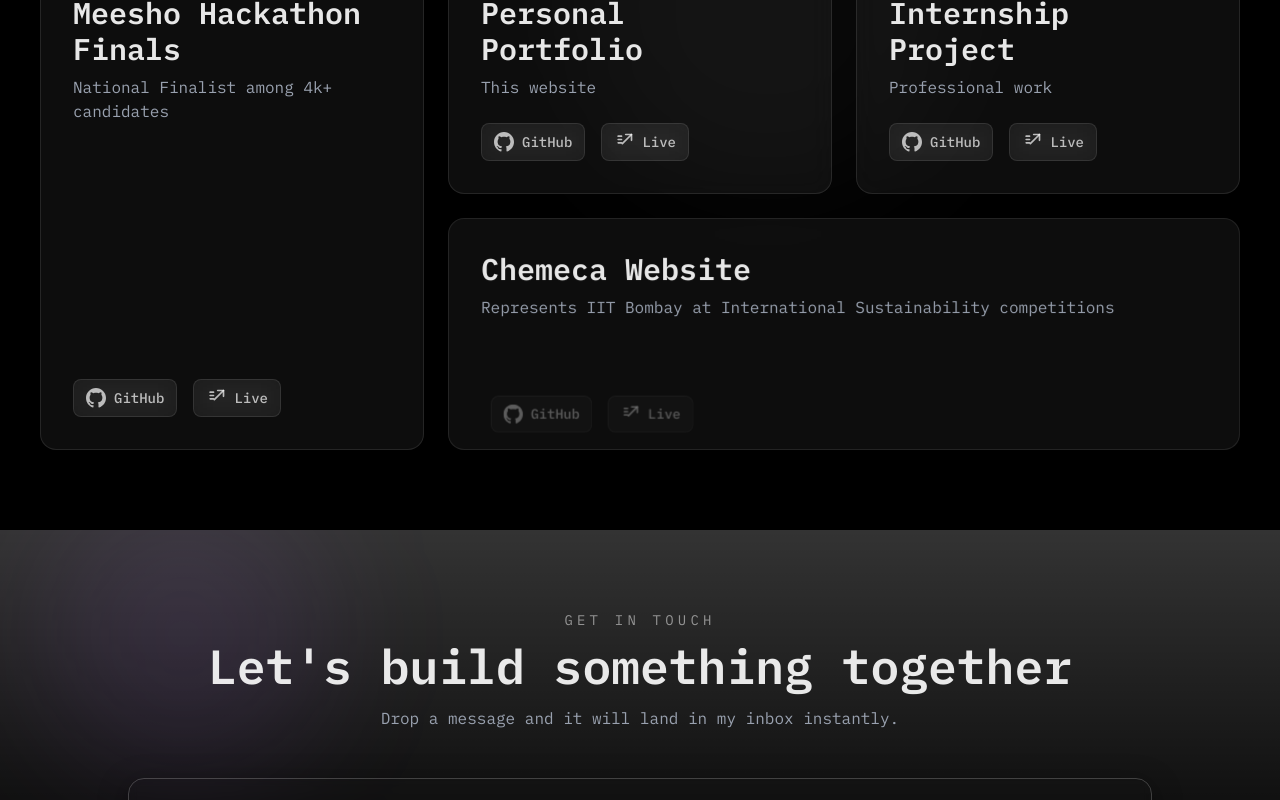
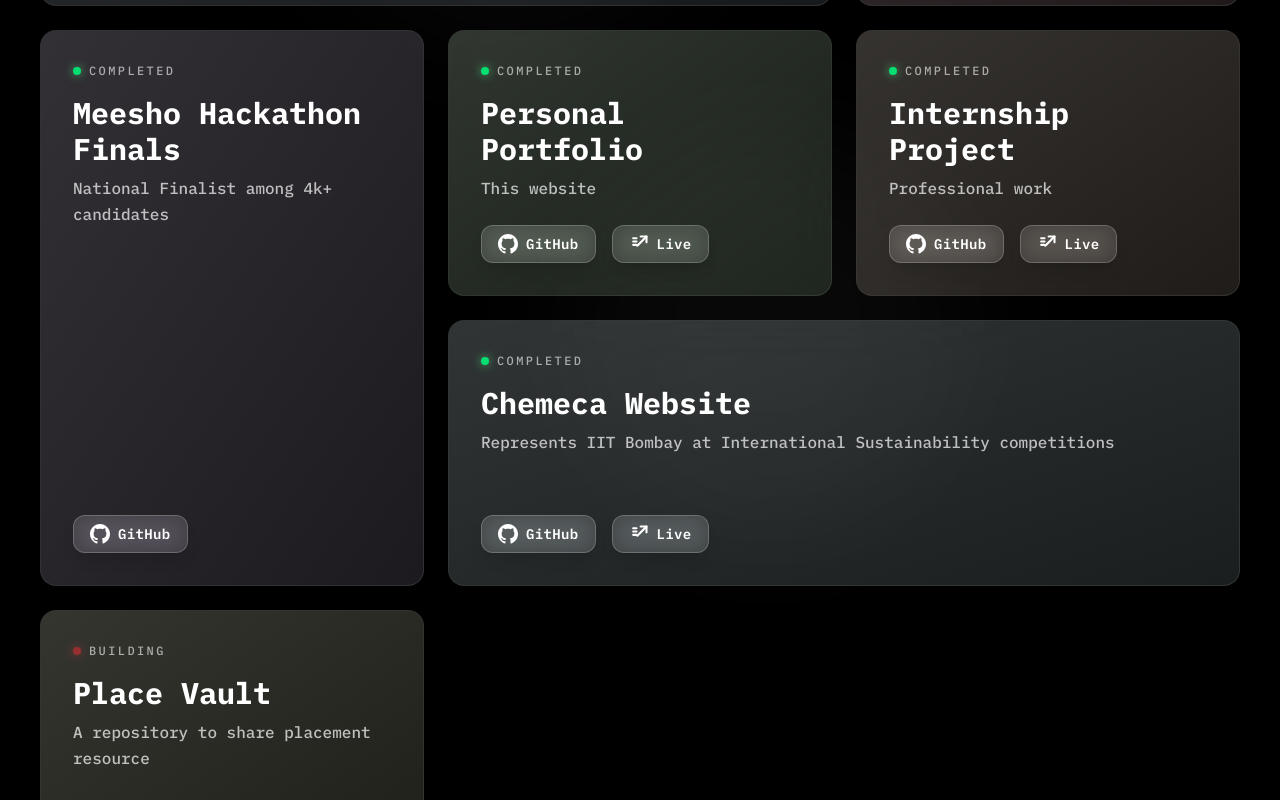
Before and after one commit to JainamDosi/Jainam_Dosi, a React (Vite) app in the folder frontend/: page / in a window 1280 px wide. Shown: the part 4740-5540 px from the top of the page. Built offline with nearby package versions, Linux system fonts and the light colour scheme; no server answers.

Commit message:
Project cards update

```diff
--- a/frontend/src/components/projects/Projects.jsx
+++ b/frontend/src/components/projects/Projects.jsx
@@ -14,8 +14,9 @@
       title: "Agent Code",
       description: "AI powered IDE built using LangGraph and gemini APIs",
       size: "large", // 2x2
-      github: "https://github.com/JainamDosi/AgentCode?tab=readme-ov-file",   // TODO: add your GitHub link
-      live: "https://drive.google.com/drive/folders/1bqPaS2Cie13lI22dzSma5gW-o7jmXS8H",     // TODO: add your live demo link
+      github: "https://github.com/JainamDosi/AgentCode?tab=readme-ov-file",
+      live: "https://drive.google.com/drive/folders/1bqPaS2Cie13lI22dzSma5gW-o7jmXS8H",
+      status: "Completed",
     },
     {
       id: 2,
@@ -23,8 +24,8 @@
       description:
         "Retrieval Augmented Generation chatbot with memory and context",
       size: "medium", // 1x2
-      github: "#",
-      live: "#",
+      github: "https://github.com/JainamDosi/QnA-Chatbot",
+      status: "Completed",
     },
     {
       id: 3,
@@ -32,7 +33,7 @@
       description: "National Finalist among 4k+ candidates",
       size: "medium", // 1x2
       github: "https://github.com/JainamDosi/MeeshoDICE_Finals_Prototype",
-
+      status: "Completed",
     },
     {
       id: 4,
@@ -41,6 +42,7 @@
       size: "small", // 1x1
       github: "https://github.com/JainamDosi/Jainam_Dosi",
       live: "https://jainam-dosi.vercel.app/",
+      status: "Completed",
     },
     {
       id: 5,
@@ -49,6 +51,7 @@
       size: "small", // 1x1
       github: "https://github.com/JainamDosi/ITZTHERE",
       live: "https://www.itzthere.com/windo",
+      status: "Completed",
     },
     {
       id: 6,
@@ -58,7 +61,26 @@
       size: "wide", // 2x1
       github: "https://github.com/JainamDosi/CHEMECA_IITB",
       live: "https://chemecaiitb.github.io/ChemEca/",
+      status: "Completed",
     },
+    {
+      id: 7,
+      title: "Place Vault",
+      description: "A repository to share placement resource",
+      size: "small", // 1x1
+      github: "https://github.com/JainamDosi/PlaceVault",
+      status: "Building",
+    },
+  ];
+
+  const pastelColors = [
+    "rgba(186, 215, 233, 0.12)", // Soft Blue
+    "rgba(255, 204, 213, 0.12)", // Soft Pink
+    "rgba(225, 204, 255, 0.12)", // Soft Purple
+    "rgba(204, 255, 204, 0.12)", // Soft Green
+    "rgba(255, 229, 204, 0.12)", // Soft Orange
+    "rgba(210, 240, 255, 0.12)", // Light Cyan
+    "rgba(255, 255, 204, 0.12)", // Light Yellow
   ];
 
   useLayoutEffect(() => {
@@ -89,7 +111,7 @@
       });
 
       // Animate individual project cards
-      const projectCards = projectsGrid.querySelectorAll("div > div");
+      const projectCards = projectsGrid.querySelectorAll(".project-card");
       tl.fromTo(
         projectCards,
         {
@@ -140,7 +162,7 @@
           ref={projectsGridRef}
           className="grid grid-cols-1 md:grid-cols-3 gap-6 auto-rows-fr"
         >
-          {projects.map((project,index) => {
+          {projects.map((project, index) => {
             const sizeClasses = {
               large: "md:col-span-2 md:row-span-2",
               medium: "md:col-span-1 md:row-span-2",
@@ -148,55 +170,82 @@
               wide: "md:col-span-2 md:row-span-1",
             };
 
+            const pastelColor = pastelColors[index % pastelColors.length];
+
             return (
               <div
                 key={index}
                 className={`
+                  project-card
                   group relative
                   ${sizeClasses[project.size]}
                   rounded-2xl
-                  bg-white/5 backdrop-blur-md
+                  backdrop-blur-xl
                   border border-white/10
                   p-8
-                  transition-all duration-300
-                  hover:bg-white/10
-                  hover:border-white/20
-                  hover:shadow-xl
-                  hover:shadow-white/5
-                  hover:-translate-y-1
+                  transition-all duration-500
+                  hover:border-white/30
+                  hover:shadow-2xl
+                  hover:shadow-white/10
+                  hover:-translate-y-2
                   cursor-pointer
                   overflow-hidden
                 `}
+                style={{
+                  backgroundColor: pastelColor,
+                }}
               >
-                {/* Subtle gradient overlay on hover */}
-                <div className="absolute inset-0 bg-gradient-to-br from-white/0 to-white/0 group-hover:from-white/5 group-hover:to-transparent transition-all duration-300 pointer-events-none"></div>
+                {/* Mirror Sweep Effect */}
+                <div className="absolute inset-0 opacity-0 group-hover:opacity-100 transition-opacity duration-700 pointer-events-none">
+                  <div className="absolute inset-[-150%] bg-gradient-to-r from-transparent via-white/15 to-transparent -rotate-45 translate-x-[-100%] group-hover:translate-x-[100%] transition-transform duration-1000 ease-in-out"></div>
+                </div>
+
+                {/* Glassy reflection top-light */}
+                <div className="absolute inset-0 bg-gradient-to-br from-white/10 to-transparent pointer-events-none"></div>
 
                 {/* Content */}
                 <div className="relative z-10 h-full flex flex-col justify-between">
                   <div>
-                    <h3 className="text-2xl md:text-3xl font-semibold text-white/90 mb-2 group-hover:text-white transition-colors">
+                    {/* Status Badge */}
+                    <div className="flex items-center mb-4">
+                      <div className="flex items-center text-[10px] md:text-xs font-medium uppercase tracking-[0.2em] text-white/60">
+                        <span
+                          className={`
+                            inline-block w-2 h-2 rounded-full mr-2
+                            ${project.status === 'Building'
+                              ? 'bg-red-500 shadow-[0_0_10px_rgba(239,68,68,0.8)] animate-pulse'
+                              : 'bg-green-400 shadow-[0_0_10px_rgba(74,222,128,0.8)]'}
+                          `}
+                        ></span>
+                        {project.status}
+                      </div>
+                    </div>
+
+                    <h3 className="text-2xl md:text-3xl font-bold text-white mb-2 group-hover:text-white transition-colors">
                       {project.title}
                     </h3>
-                    <p className="text-gray-400 text-sm md:text-base">
+                    <p className="text-white/70 text-sm md:text-base leading-relaxed font-medium">
                       {project.description}
                     </p>
                   </div>
 
                   {/* GitHub + Live Links */}
-                  <div className="mt-6 flex flex-wrap items-center gap-4 text-white/70 group-hover:text-white transition-all">
+                  <div className="mt-6 flex flex-wrap items-center gap-4 text-white transition-all">
                     {/* GitHub Button */}
+                    {project.github && project.github !== "#" && (
                       <a
-                      href={project.github || "#"}
+                        href={project.github}
                         target="_blank"
                         rel="noopener noreferrer"
                         className="
                           flex items-center gap-2
-                        px-3 py-2 rounded-lg
-                        bg-white/5 border border-white/10
+                          px-4 py-2 rounded-xl
+                          bg-white/10 border border-white/20
                           backdrop-blur-md
-                        hover:bg-white/10 hover:border-white/20
+                          hover:bg-white/20 hover:border-white/40
                           transition-all duration-300
-                        hover:scale-105
+                          hover:scale-110
+                          shadow-lg
                         "
                       >
                         <svg
@@ -207,22 +256,25 @@
                         >
                           <path d="M12 0C5.37 0 0 5.37 0 12c0 5.3 3.44 9.8 8.2 11.39.6.11.8-.26.8-.58v-2.23c-3.34.72-4.04-1.42-4.04-1.42-.54-1.39-1.33-1.76-1.33-1.76-1.09-.75.08-.73.08-.73 1.2.08 1.84 1.24 1.84 1.24 1.07 1.84 2.81 1.3 3.49 1 .1-.78.42-1.31.76-1.61-2.66-.3-5.47-1.33-5.47-5.93 0-1.31.47-2.38 1.24-3.22-.13-.3-.54-1.52.12-3.17 0 0 1.01-.32 3.3 1.23.95-.27 1.98-.4 3-.4s2.05.13 3 .4c2.29-1.55 3.3-1.23 3.3-1.23.66 1.65.25 2.87.12 3.17.77.84 1.24 1.91 1.24 3.22 0 4.61-2.81 5.62-5.48 5.92.43.37.82 1.1.82 2.22v3.29c0 .32.19.7.8.58C20.56 21.8 24 17.3 24 12 24 5.37 18.63 0 12 0z" />
                         </svg>
-                      <span className="text-sm font-medium">GitHub</span>
+                        <span className="text-sm font-semibold tracking-wide">GitHub</span>
                       </a>
+                    )}
 
                     {/* Live Demo Button */}
+                    {project.live && project.live !== "#" && (
                       <a
-                      href={project.live || "#"}
+                        href={project.live}
                         target="_blank"
                         rel="noopener noreferrer"
                         className="
                           flex items-center gap-2
-                        px-3 py-2 rounded-lg
-                        bg-white/5 border border-white/10
+                          px-4 py-2 rounded-xl
+                          bg-white/10 border border-white/20
                           backdrop-blur-md
-                        hover:bg-white/10 hover:border-white/20
+                          hover:bg-white/20 hover:border-white/40
                           transition-all duration-300
-                        hover:scale-105
+                          hover:scale-110
+                          shadow-lg
                         "
                       >
                         <svg
@@ -230,7 +282,7 @@
                           fill="none"
                           stroke="currentColor"
                           viewBox="0 0 24 24"
-                        strokeWidth="2"
+                          strokeWidth="2.5"
                           strokeLinecap="round"
                           strokeLinejoin="round"
                           className="w-5 h-5"
@@ -241,8 +293,9 @@
                           <path d="M5 9h4" />
                           <path d="M5 13h4" />
                         </svg>
-                      <span className="text-sm font-medium">Live</span>
+                        <span className="text-sm font-semibold tracking-wide">Live</span>
                       </a>
+                    )}
                   </div>
                 </div>
               </div>
```
Lines whose indentation alone changed are shown as unchanged.
